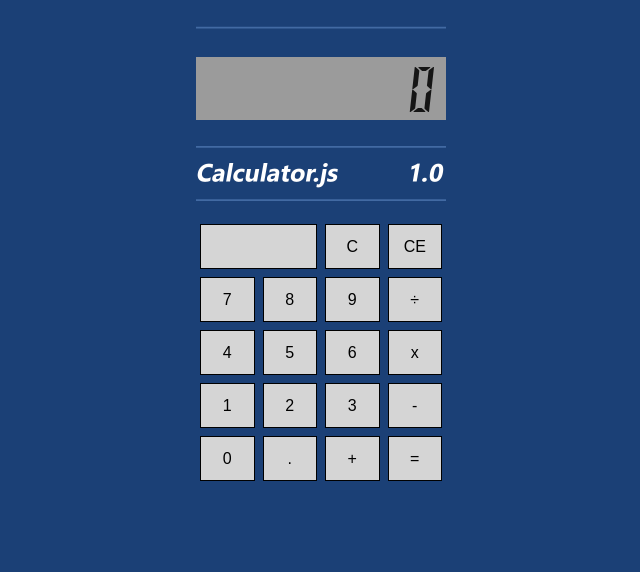
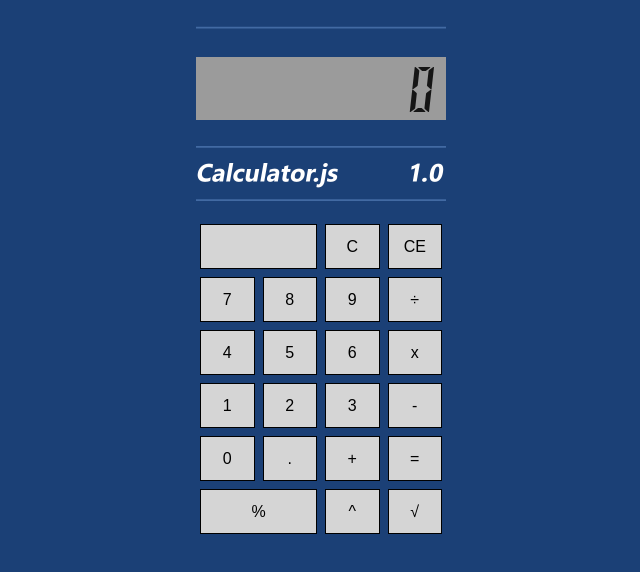
Before and after one commit to Wilcolab/Anythink-Market-2nfp254k, a website: page public/index.html in a window 1280 px wide. Shown: the whole page, without its empty margins (319-959 px from the left). Drawn offline with Linux system fonts and the light colour scheme.

Commit message:
Add power button to calculator UI

```diff
--- a/public/index.html
+++ b/public/index.html
@@ -41,6 +41,10 @@
             <button class="btn" onClick="equalPressed()">=</button>
 
             <!-- TODO: Buttons -->
+            <button class="btn span-2" onClick="percentPressed()">%</button>
+            <button class="btn" onClick="operationPressed('^')">^</button>
+            <button class="btn" onClick="operationPressed('sqrt')">√</button>
+
           </div>
         </div>
       </div>
```
